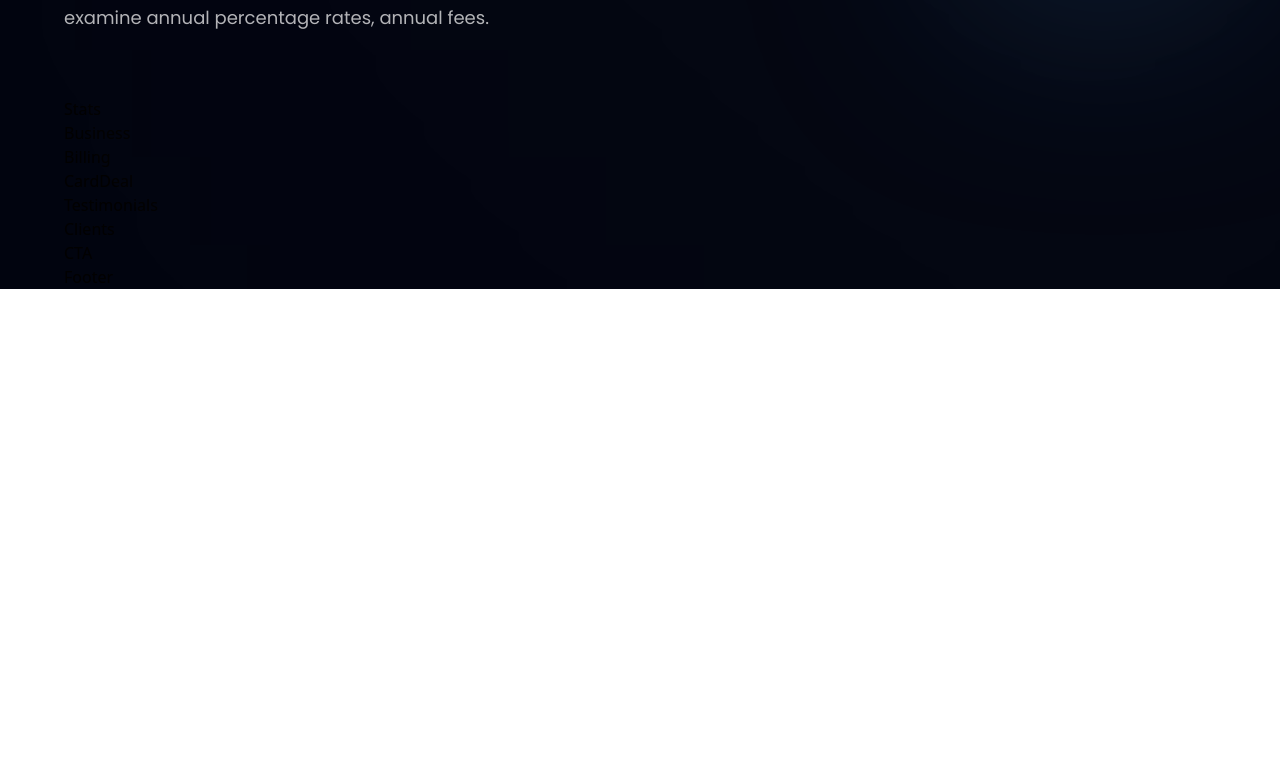
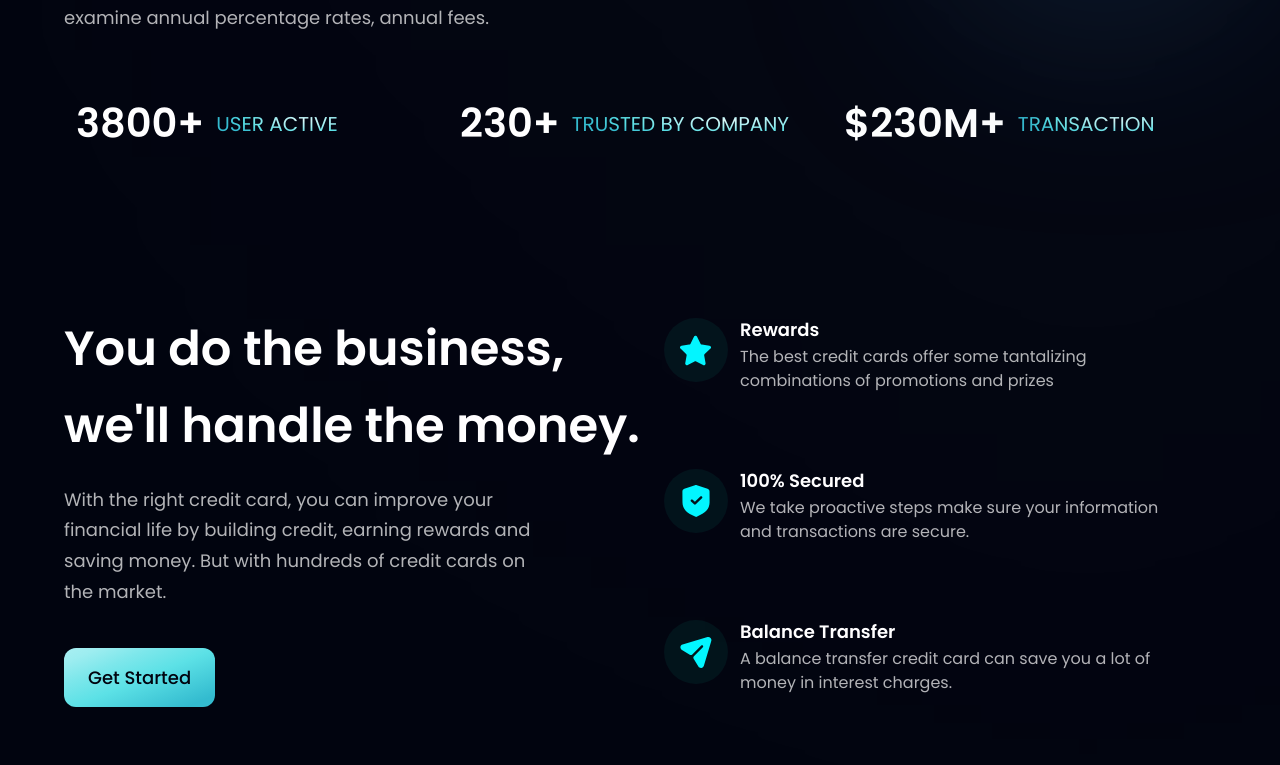
Before and after one commit to mvinorian/hoobank, a React (Create React App) app: page / in a window 1280 px wide. Shown: the part 575-1340 px from the top of the page. Before the commit the page ends 864 px from the top, so only its background shows below. Built offline with nearby package versions, Linux system fonts and the light colour scheme.

Commit message:
feat: add stats and business sections

```diff
--- a/src/components/Business.jsx
+++ b/src/components/Business.jsx
@@ -1,7 +1,58 @@
 import React from "react";
+import { features } from "../constants";
+import Button from "./Button";
+import styles, { layout } from "../styles";
+
+const FeatureCard = ({ icon, title, content, index }) => {
+  return (
+    <div
+      className={`flex flex-row p-6 rounded-xl ${
+        index !== features.length - 1 ? "mb-6" : "mb-0"
+      } feature-card`}
+    >
+      <div
+        className={`${styles.flexCenter} w-[64px] h-[64px] rounded-full bg-dimBlue`}
+      >
+        <img src={icon} alt="" className="w-1/2 h-1/2 object-contain" />
+      </div>
+
+      <div className="flex-1 flex flex-col ml-3">
+        <h4 className="font-poppins font-semibold text-[18px] leading-[23px] text-white mb-1">
+          {title}
+        </h4>
+        <h4 className="font-poppins text-[16px] leading-[24px] text-dimWhite mb-1">
+          {content}
+        </h4>
+      </div>
+    </div>
+  );
+};
 
 const Business = () => {
-  return <div>Business</div>;
+  return (
+    <section id="features" className={layout.section}>
+      <div className={layout.sectionInfo}>
+        <h2 className={styles.heading2}>
+          You do the business, <br className="sm:block hidden" />
+          we'll handle the money.
+        </h2>
+
+        <p className={`${styles.paragraph} max-w-[470px] mt-5`}>
+          With the right credit card, you can improve your financial life by
+          building credit, earning rewards and saving money. But with hundreds
+          of credit cards on the market.
+        </p>
+
+        <Button styles="mt-10 rounded-xl">Get Started</Button>
+      </div>
+
+      <div className={`${layout.sectionInfo} md:mt-0 mt-10`}>
+        {features.map((feature, index) => (
+          <FeatureCard key={feature.id} {...feature} index={index} />
+        ))}
+      </div>
+    </section>
+  );
 };
 
 export default Business;
--- a/src/components/Button.jsx
+++ b/src/components/Button.jsx
@@ -1,7 +1,14 @@
 import React from "react";
 
-const Button = () => {
-  return <div>Button</div>;
+const Button = ({ styles, children }) => {
+  return (
+    <button
+      type="button"
+      className={`py-4 px-6 bg-blue-gradient font-poppins font-medium text-[18px] text-primary outline-none ${styles}`}
+    >
+      {children}
+    </button>
+  );
 };
 
 export default Button;
--- a/src/components/Stats.jsx
+++ b/src/components/Stats.jsx
@@ -1,7 +1,25 @@
 import React from "react";
+import { stats } from "../constants";
+import styles from "../styles";
 
 const Stats = () => {
-  return <div>Stats</div>;
+  return (
+    <section className={`${styles.flexStart} flex-row flex-wrap sm:mb-20 mb-6`}>
+      {stats.map((stat) => (
+        <div
+          key={stat.id}
+          className="flex-1 flex md:flex-row flex-col justify-start items-center font-poppins mx-3"
+        >
+          <h4 className="font-semibold xs:text-[40px] text-[30px] xs:leading-[53px] leading-[43px] text-white">
+            {stat.value}
+          </h4>
+          <p className="xs:text-[20px] text-[15px] xs:leading-[26px] leading-[21px] text-gradient md:text-left text-center uppercase md:ml-3">
+            {stat.title}
+          </p>
+        </div>
+      ))}
+    </section>
+  );
 };
 
 export default Stats;
```
